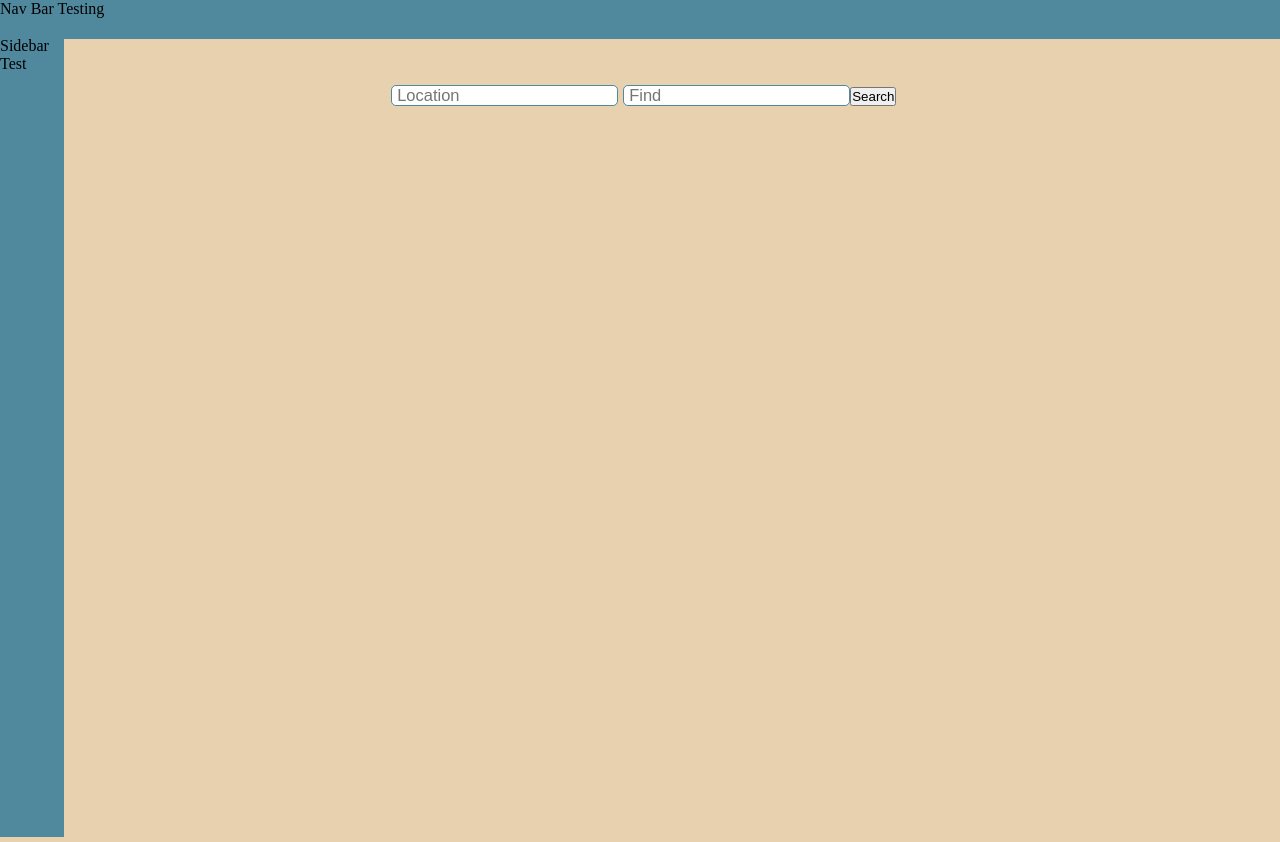
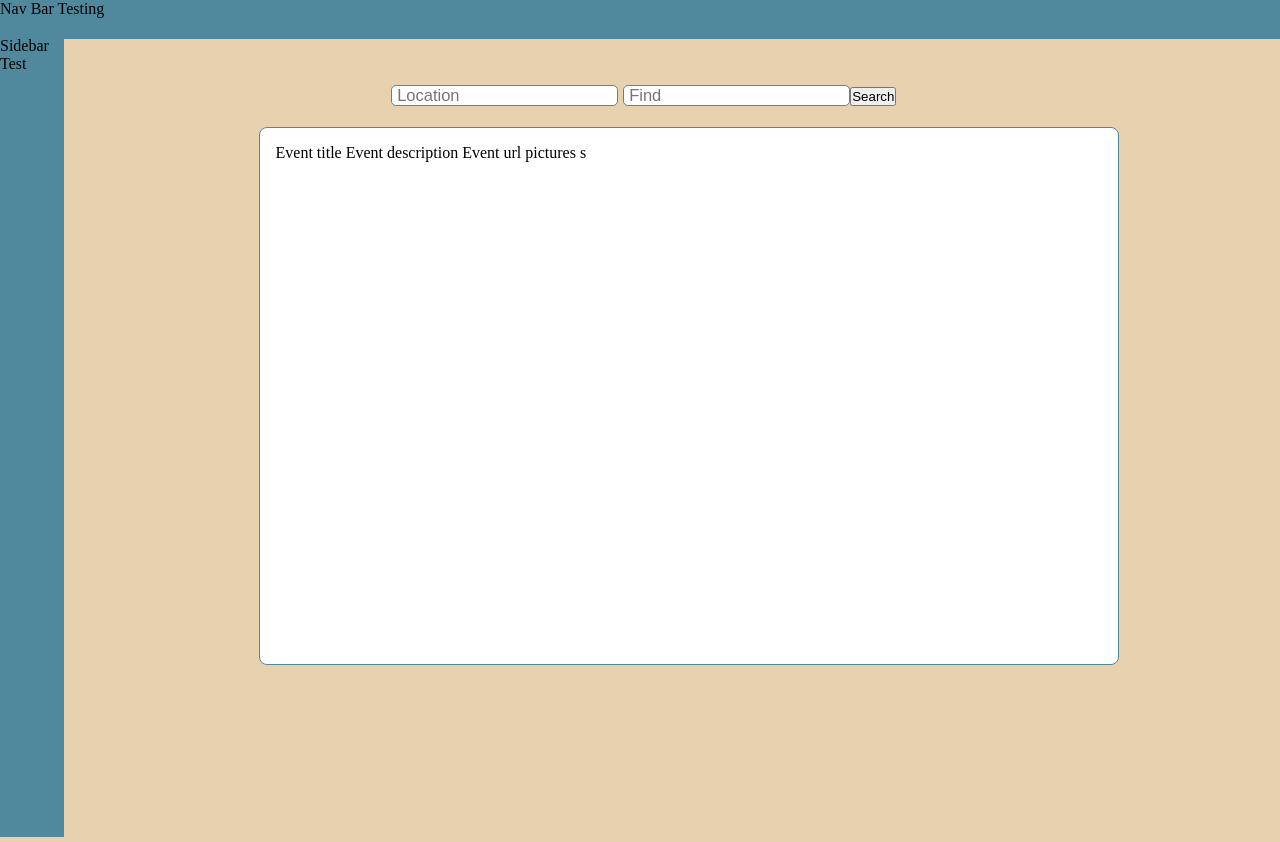
Before and after one commit to romcar/URBNCodingChallenge, a React app: page / in a window 1280 px wide. Built offline with nearby package versions, Linux system fonts and the light colour scheme; the HTML template or start-up script is replaced by a standard one.

Commit message:
Create bare bone Event component create bare bone Events component

```diff
--- /dev/null
+++ b/src/assets/StyledComponents/Events/Events.js
@@ -0,0 +1,16 @@
+import styled from 'styled-components';
+import colors from '../../theme';
+
+export default styled.div`
+  background: ${colors.white};
+  border: 1px solid ${colors.sidebar};
+  height: 100%;
+  width: 100%;
+  padding: 1em;
+  border-radius: 0.5em;
+
+  grid-row-start: 4;
+  grid-row-end: 16;
+  grid-column-start: 5;
+  grid-column-end: 18;
+`;
--- a/src/assets/theme.js
+++ b/src/assets/theme.js
@@ -1,5 +1,5 @@
 module.exports = {
   "background": "rgb(232, 209, 174)", // light creamy orange
   "sidebar": "rgb(80, 136, 158)", // medium dark grey blue
-
+  "white": "rgb(255, 255, 255)"
 }
--- /dev/null
+++ b/src/components/Events/Event/Event.jsx
@@ -0,0 +1,13 @@
+import React from 'react'
+
+export default () => {
+  return (
+    <div>
+      Event title
+      Event description
+      Event url
+      pictures
+      s
+    </div>
+  )
+}
--- /dev/null
+++ b/src/components/Events/Events.jsx
@@ -0,0 +1,15 @@
+import React from 'react'
+import StyledEvents from '../../assets/StyledComponents/Events/Events';
+import Container from '../../assets/StyledComponents/Container/Container';
+
+import Event from './Event/Event';
+
+export default (props) => {
+  return (
+    <Container rows={[4, 16]} cols={[5, 18]}>
+      <StyledEvents>
+        <Event />
+      </StyledEvents>
+    </Container>
+  )
+}
--- a/src/containers/App/App.jsx
+++ b/src/containers/App/App.jsx
@@ -8,14 +8,19 @@ import StyledApp from './StyledApp';
 import SideBar from '../../components/SideBar/Sidebar';
 import NavBar from '../../components/NavBar/NavBar';
 import Search from '../../components/Search/Search';
+import Events from '../../components/Events/Events';
 
+// temp imports
+import data from '../../../seed';
+
+console.log(data.events)
 export default () => {
   return (
     <StyledApp>
       <NavBar />
       <SideBar />
       <Search />
-      {/* <Events /> */}
+      <Events events={data.events} />
     </StyledApp>
   )
 }
```
